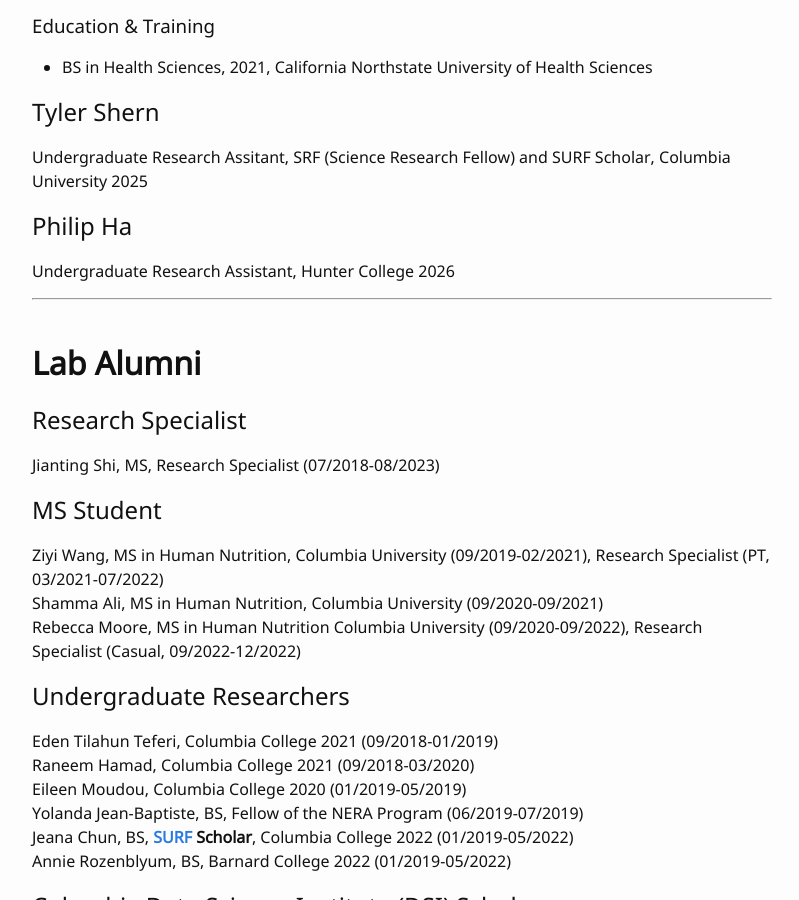
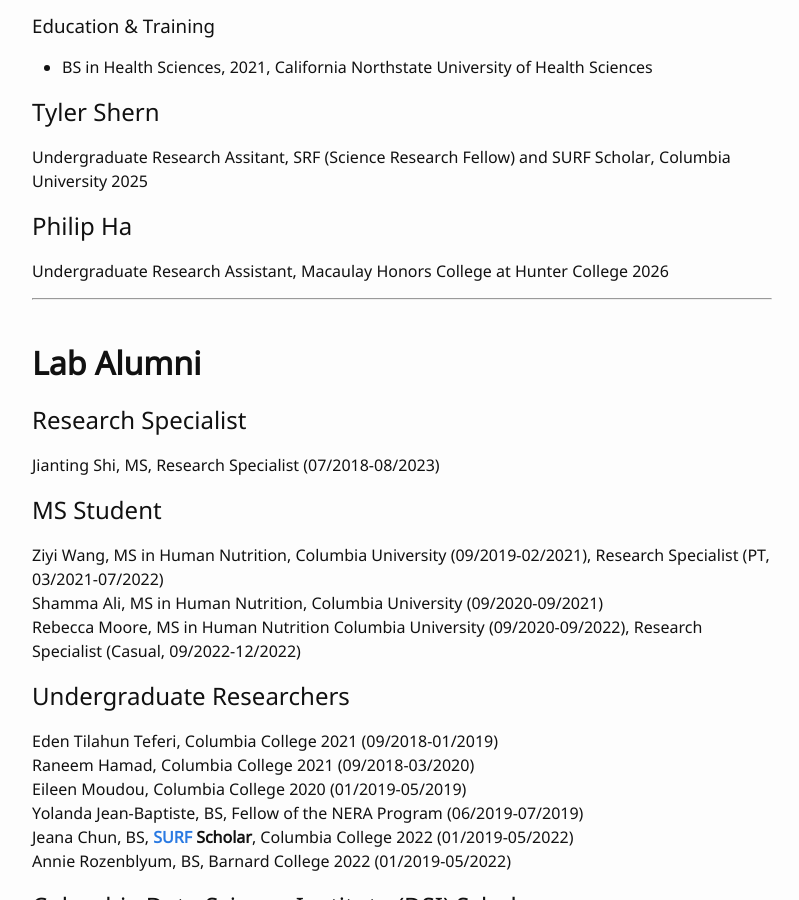
Before and after one commit to hanruizhang/zhanglab, a Jekyll site: the page built from 2_People.md, in a window 1280 px wide and 900 px high, scrolled down 3565 px. Shown: the whole window, without its empty margins (238-1037 px from the left). Built offline with Jekyll 4.4.1, drawn with Linux system fonts in a browser that asks for light colours; comment, search, counter and statistics services are not loaded.

Commit message:
Update 2_People.md

```diff
--- a/2_People.md
+++ b/2_People.md
@@ -98,7 +98,7 @@
 #### Undergraduate Research Assitant, SRF (Science Research Fellow) and SURF Scholar, Columbia University 2025
 
 ## Philip Ha
-#### Undergraduate Research Assistant, Hunter College 2026
+#### Undergraduate Research Assistant, Macaulay Honors College at Hunter College 2026
 
 ------
 &nbsp;
```
